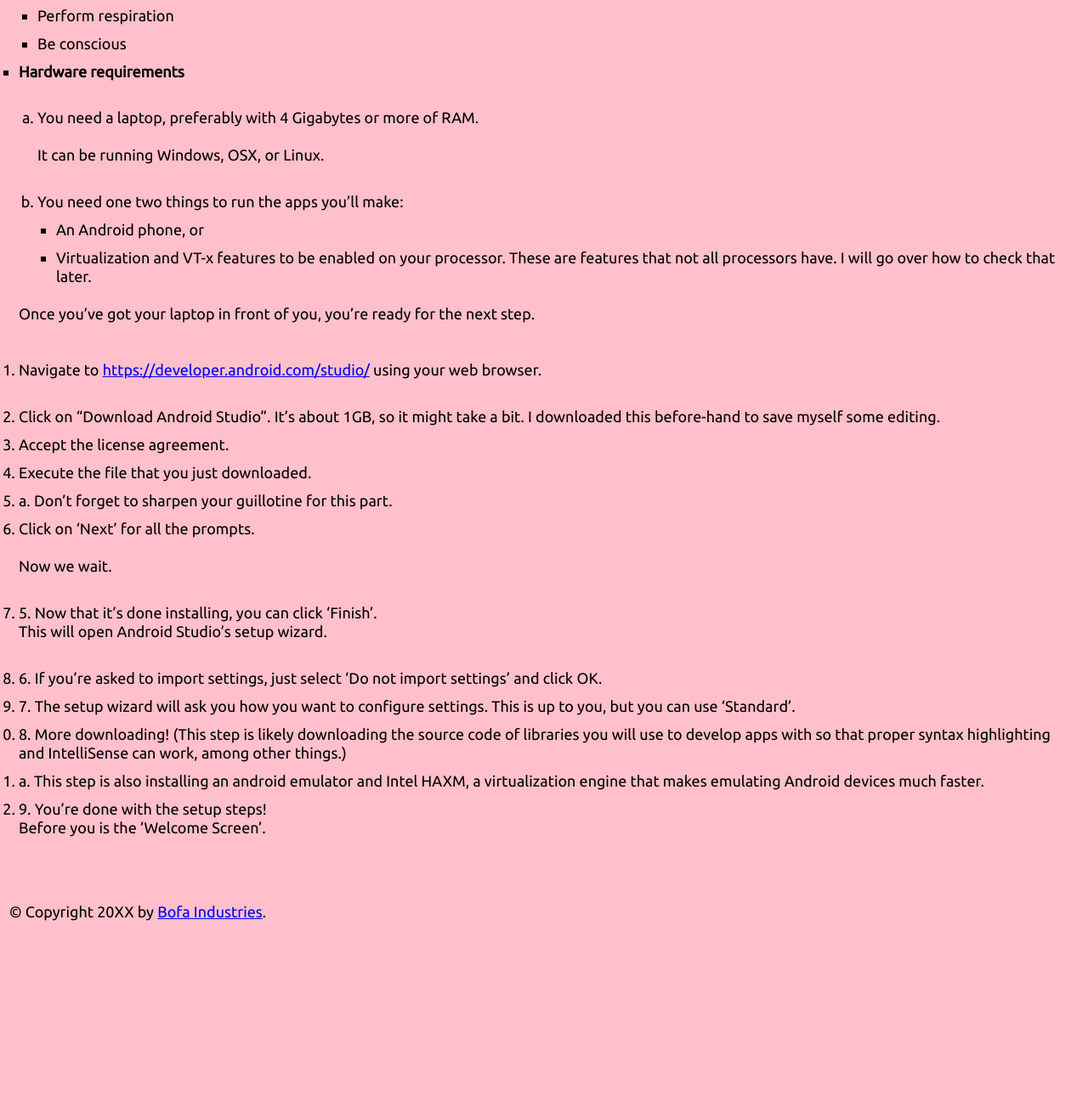
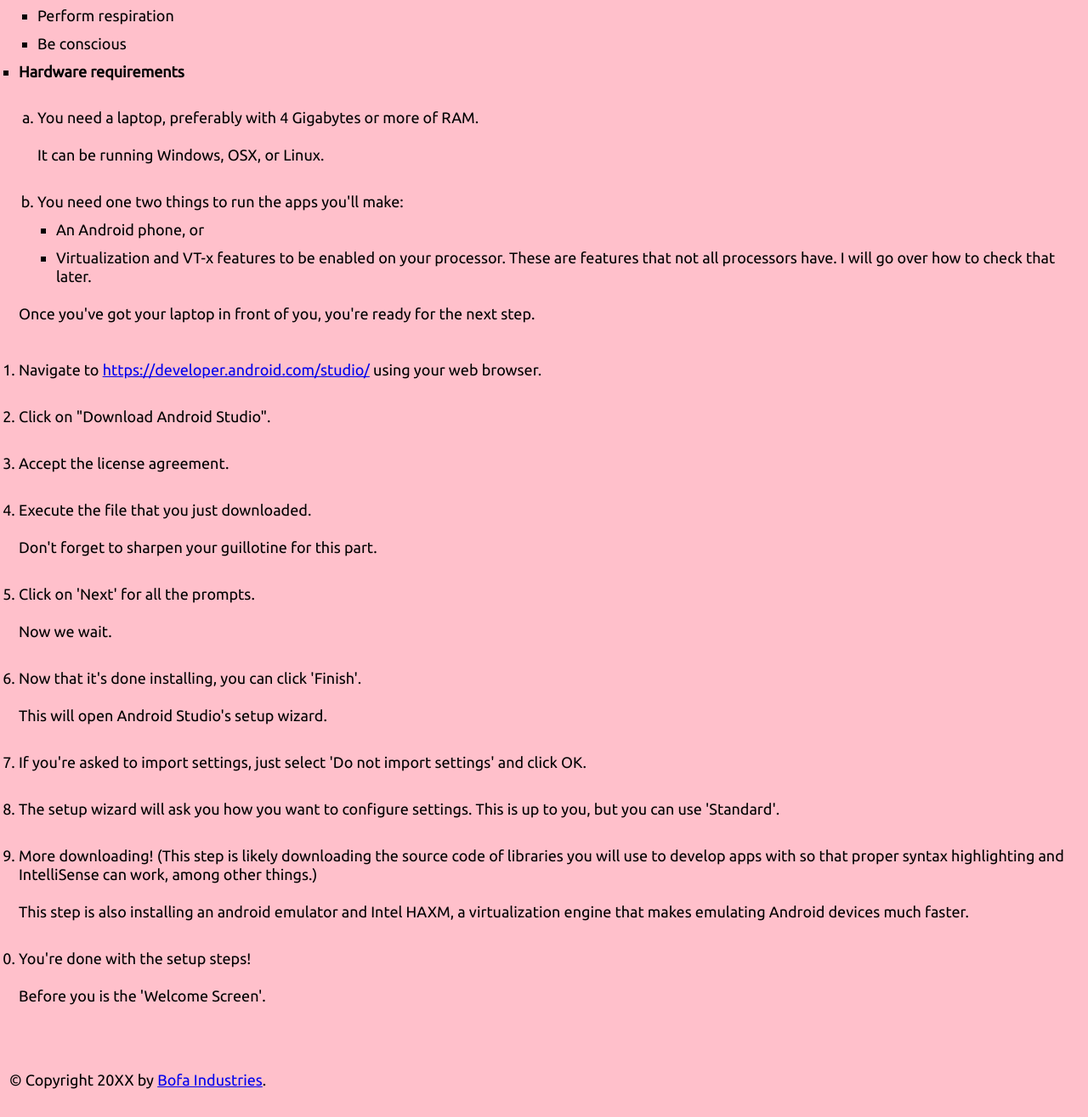
Before and after one commit to HenryFBP/itmd-460, a Flask app: page /setup in a window 1280 px wide. Shown: the part 790-2105 px from the top of the page at 85% size. Before the commit the page ends 1874 px from the top, so only its background shows below. Run offline with Flask 2, Linux system fonts and the light colour scheme.

Commit message:
fix all <p> and <li>

```diff
--- a/assignments/final/website/app/templates/setup.html
+++ b/assignments/final/website/app/templates/setup.html
@@ -42,7 +42,7 @@
                 <li><p>You need a laptop, preferably with 4 Gigabytes or more of RAM.</p>
                     <p>It can be running Windows, OSX, or Linux.</p>
                 </li>
-                <li>You need one two things to run the apps you’ll make:
+                <li>You need one two things to run the apps you'll make:
                     <ul>
                         <li>An Android phone, or</li>
                         <li>Virtualization and VT-x features to be enabled on your processor. These are
@@ -53,35 +53,30 @@
             </ol>
         </li>
     </ul>
-    <p>Once you’ve got your laptop in front of you, you’re ready for the next step.</p>
+    <p>Once you've got your laptop in front of you, you're ready for the next step.</p>
 </section>
 
 <section id="installing">
     <ol>
-        <li><p>Navigate to <a href="https://developer.android.com/studio/ ">https://developer.android.com/studio/</a>
+        <li><p>Navigate to <a href="https://developer.android.com/studio/">https://developer.android.com/studio/</a>
             using your web browser.</p></li>
-        <li>Click on “Download Android Studio”.
-            It’s about 1GB, so it might take a bit. I downloaded this before-hand to save myself some editing.
-        </li>
-        <li>Accept the license agreement.</li>
-        <li>Execute the file that you just downloaded.</li>
-        <li>a. Don’t forget to sharpen your guillotine for this part.</li>
-        <li><p>Click on ‘Next’ for all the prompts.</p>
+        <li><p>Click on "Download Android Studio".</p></li>
+        <li><p>Accept the license agreement.</p></li>
+        <li><p>Execute the file that you just downloaded.</p>
+            <p>Don't forget to sharpen your guillotine for this part.</p></li>
+        <li><p>Click on 'Next' for all the prompts.</p>
             <p>Now we wait.</p></li>
-        <li>5. Now that it’s done installing, you can click ‘Finish’.
-            <p>This will open Android Studio’s setup wizard.</p></li>
-        <li>6. If you’re asked to import settings, just select ‘Do not import settings’ and click OK.</li>
-        <li>7. The setup wizard will ask you how you want to configure settings. This is up to you, but you can use
-            ‘Standard’.
-        </li>
-        <li>8. More downloading! (This step is likely downloading the source code of libraries you will use to develop
-            apps with so that proper syntax highlighting and IntelliSense can work, among other things.)
-        </li>
-        <li>a. This step is also installing an android emulator and Intel HAXM, a virtualization engine that makes
-            emulating Android devices much faster.
-        </li>
-        <li>9. You’re done with the setup steps!
-            <p>Before you is the ‘Welcome Screen’.</p>
+        <li><p>Now that it's done installing, you can click 'Finish'.</p>
+            <p>This will open Android Studio's setup wizard.</p></li>
+        <li><p>If you're asked to import settings, just select 'Do not import settings' and click OK.</p></li>
+        <li><p>The setup wizard will ask you how you want to configure settings. This is up to you, but you can use
+            'Standard'.</p></li>
+        <li><p>More downloading! (This step is likely downloading the source code of libraries you will use to develop
+            apps with so that proper syntax highlighting and IntelliSense can work, among other things.)</p>
+            <p>This step is also installing an android emulator and Intel HAXM, a virtualization engine that makes
+                emulating Android devices much faster.</p></li>
+        <li><p>You're done with the setup steps!</p>
+            <p>Before you is the 'Welcome Screen'.</p></li>
 
     </ol>
 </section>
```
